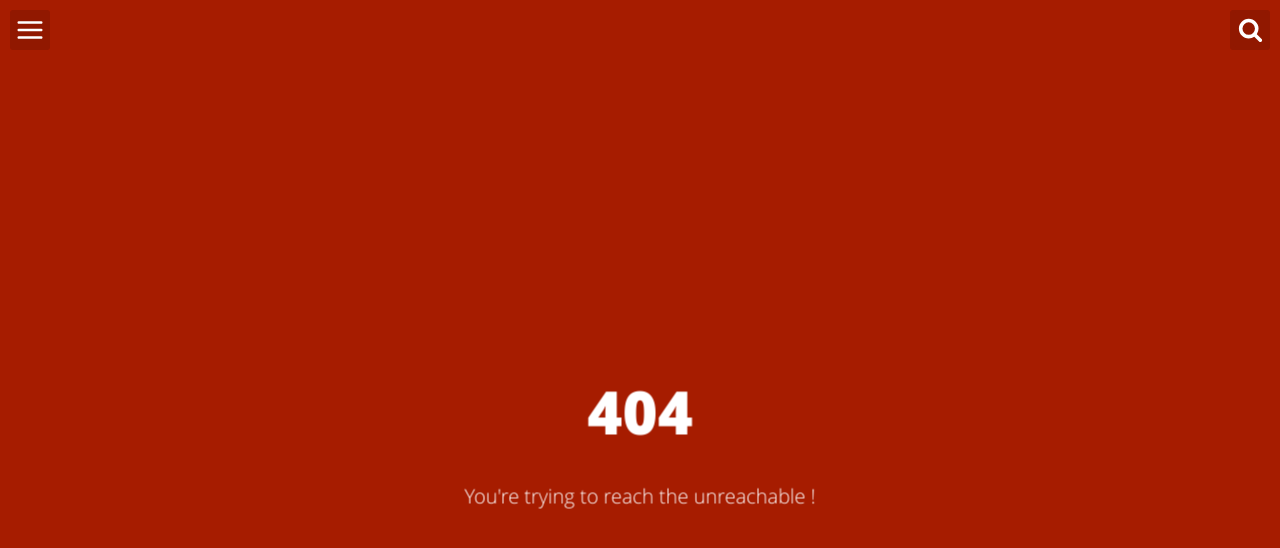
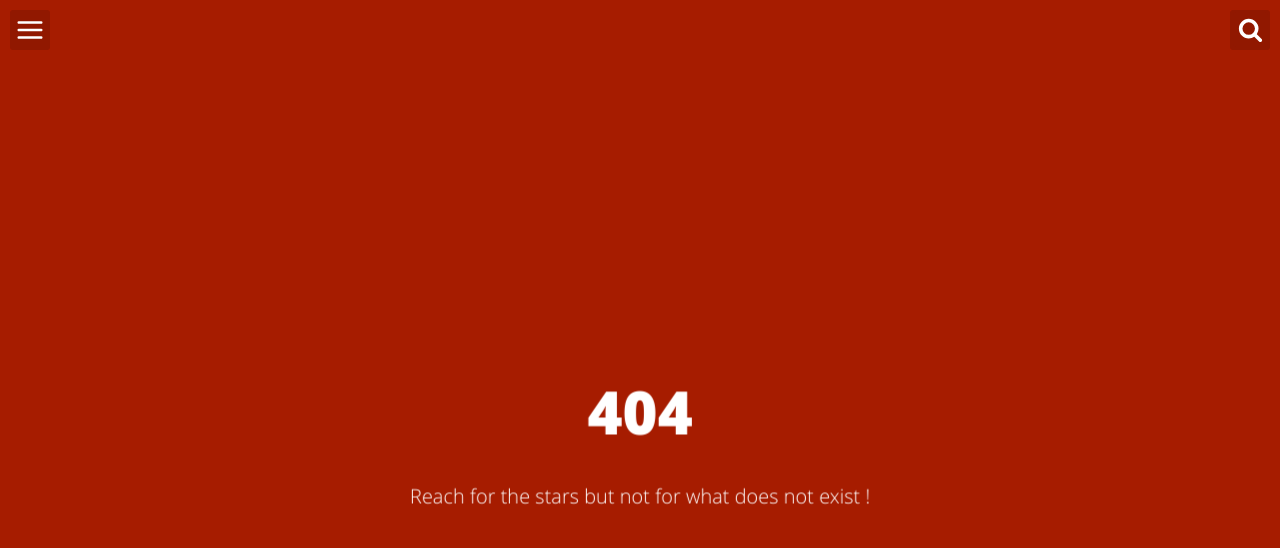
Before and after one commit to Mostafa-Samir/Mostafa-Samir.github.io, a Jekyll site: the page built from 404.md, in a window 1280 px wide. Shown: the top 548 px of the page. Built offline with Jekyll 4.4.1, drawn with Linux system fonts in a browser that asks for light colours.

Commit message:
update 404 description

```diff
--- a/404.md
+++ b/404.md
@@ -1,5 +1,5 @@
 ---
 layout: error
 title: 404
-description: You're trying to reach the unreachable !
+description: Reach for the stars but not for what does not exist !
 ---
```
